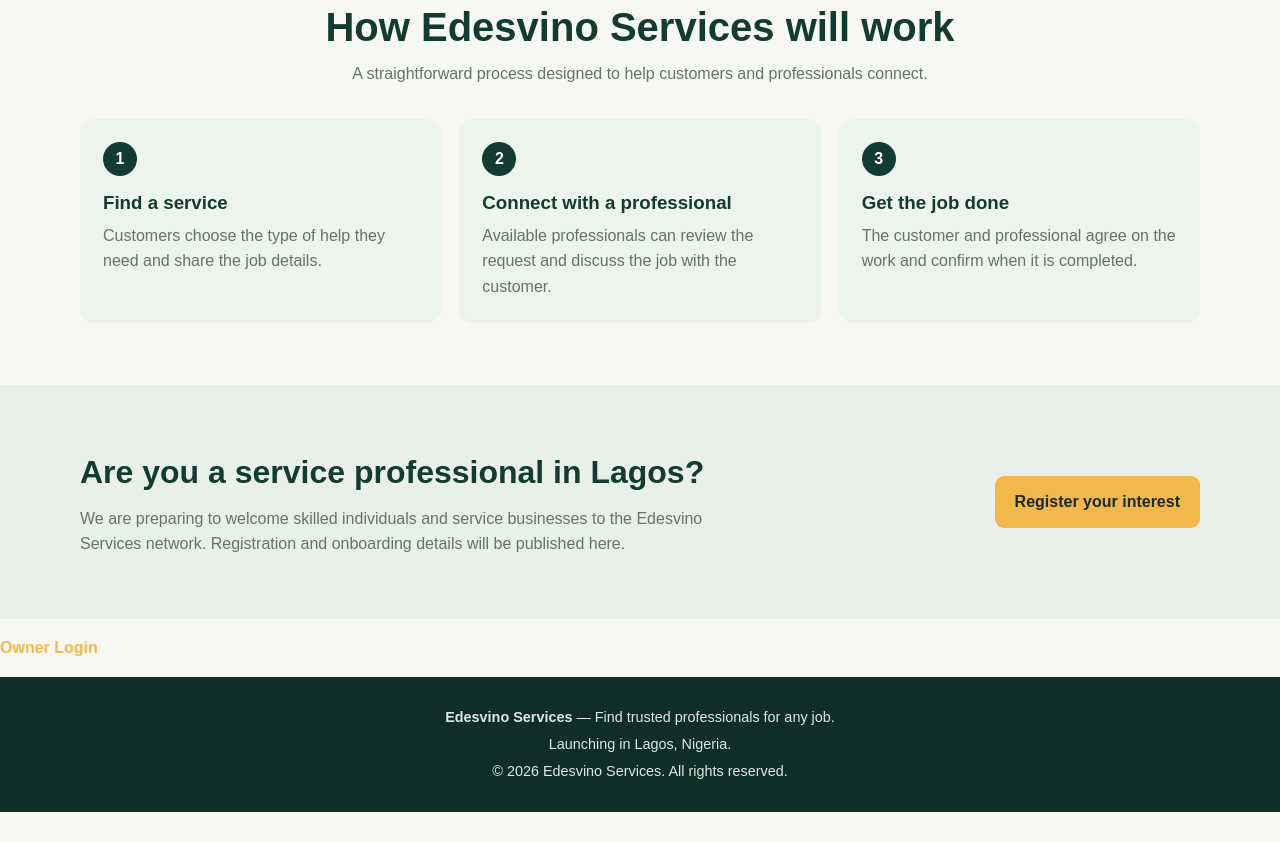
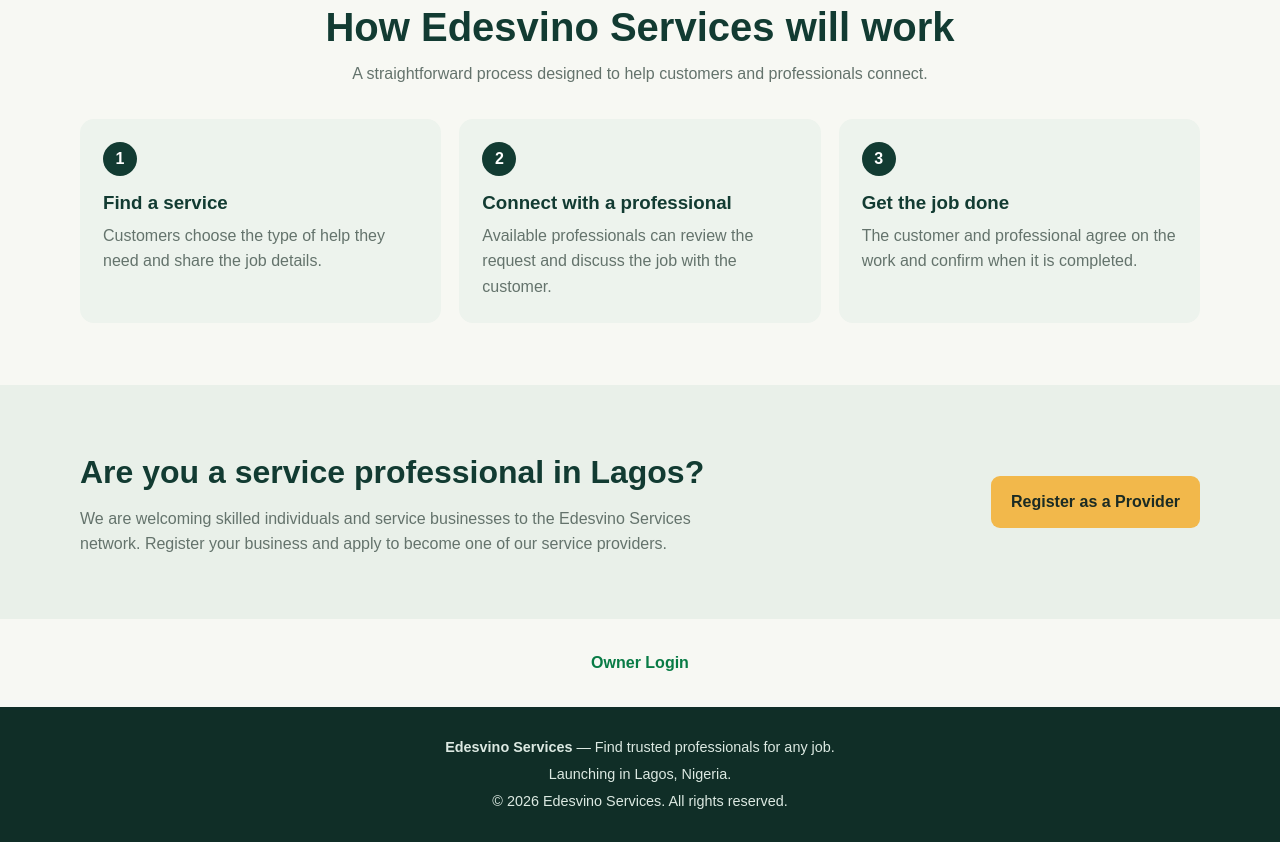
Before and after one commit to Eddygreat1/Edesvino-Services-2026, a plain HTML site: page index.html in a window 1280 px wide. Shown: the part 1389-2231 px from the top of the page. Before the commit the page ends 2201 px from the top, so only its background shows below. Drawn offline with Linux system fonts and the light colour scheme.

Commit message:
Revise service provider registration links and text
Updated links for service provider registration and modified text for clarity.

```diff
--- a/index.html
+++ b/index.html
@@ -350,7 +350,7 @@
               Explore services
             </a>
 
-            <a class="btn btn-light" href="#become-a-provider">
+            <a class="btn btn-light" href="provider-register.html">
               Offer your services
             </a>
           </div>
@@ -496,16 +496,15 @@
           <h2>Are you a service professional in Lagos?</h2>
 
           <p>
-            We are preparing to welcome skilled individuals
+            We are welcoming skilled individuals
             and service businesses to the Edesvino Services
-            network. Registration and onboarding details
-            will be published here.
+            network. Register your business and apply
+            to become one of our service providers.
           </p>
         </div>
 
-        <a class="btn btn-gold"
-           href="mailto:eddyspecial1978@gmail.com?subject=Edesvino%20Services%20Provider%20Enquiry">
-          Register your interest
+        <a class="btn btn-gold" href="provider-register.html">
+          Register as a Provider
         </a>
 
       </div>
@@ -513,11 +512,12 @@
 
   </main>
 
-<p>
-  <a href="owner-dashboard.html" style="color:#f2b84b;font-weight:bold;">
-    Owner Login
-  </a>
-</p>
+  <p style="text-align:center;padding:15px;">
+    <a href="owner-dashboard.html"
+       style="color:#087b45;font-weight:bold;">
+      Owner Login
+    </a>
+  </p>
 
   <footer>
     <div class="wrap">
```
